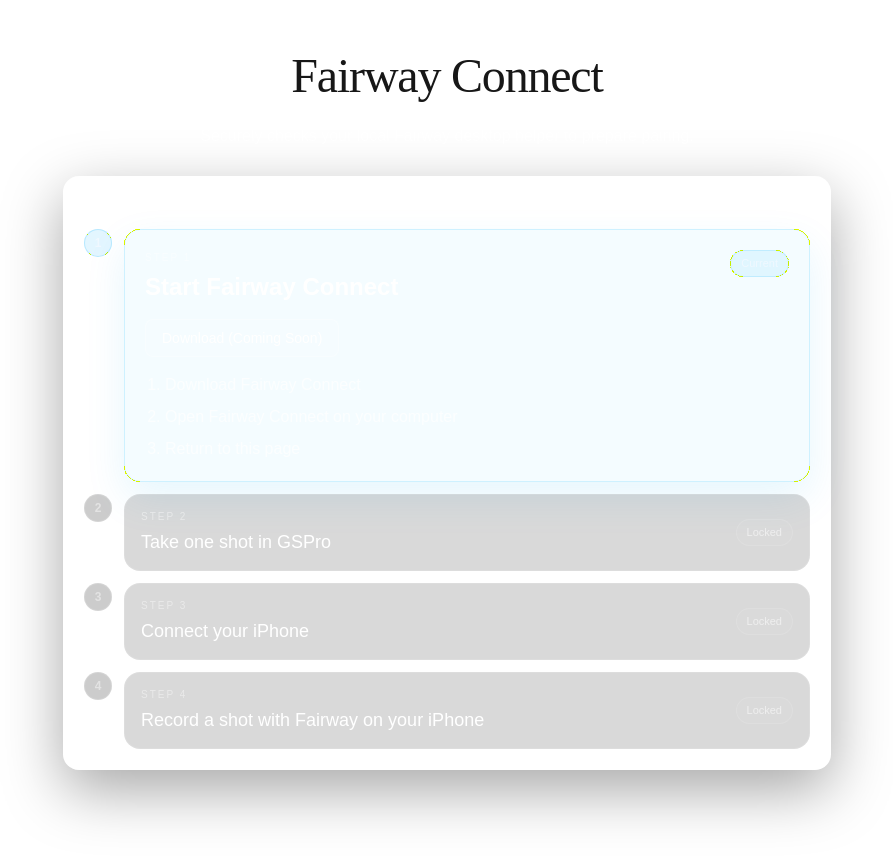
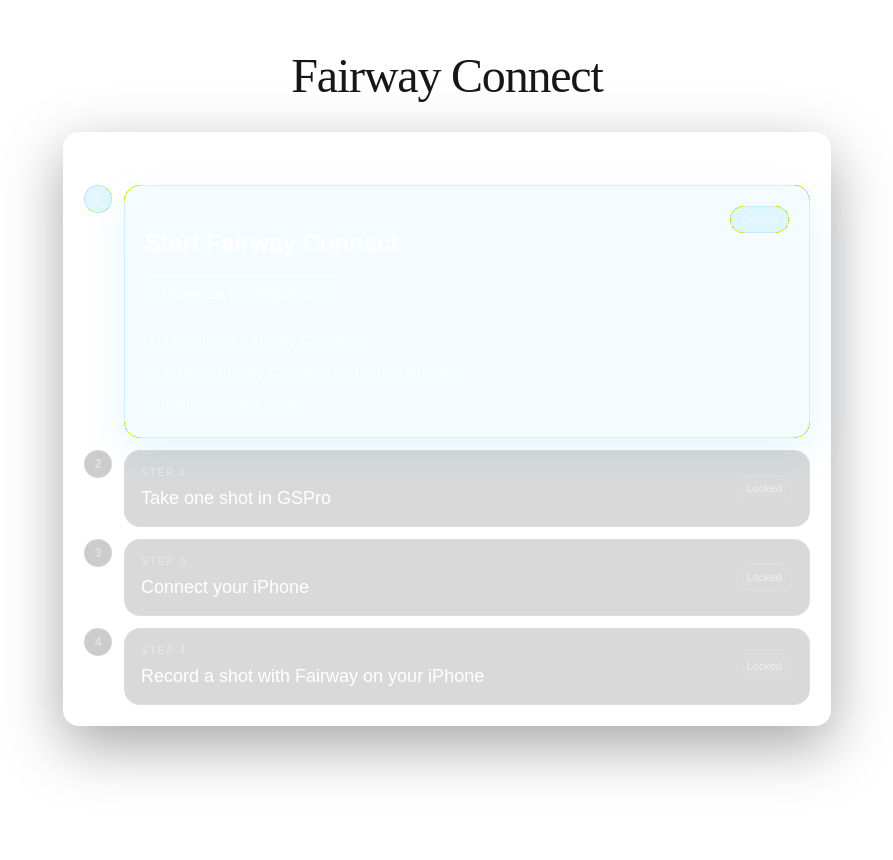
Before and after one commit to jamespoots/fairway-site, a Next.js app: page /connect in a window 1280 px wide. Shown: the top 860 px of the page, without its empty margins (193-1086 px from the left). Built offline with nearby package versions, Linux system fonts and the light colour scheme; no server answers.

Commit message:
copy: remove connect page subtitle

```diff
--- a/app/connect/page.tsx
+++ b/app/connect/page.tsx
@@ -676,16 +676,13 @@
   return (
     <main className="min-h-screen px-6 py-10">
       <div className="mx-auto w-full max-w-3xl">
-        <header className="mb-7 text-center">
+        <header className="mb-5 text-center">
           <h1
             className="text-[clamp(2rem,5vw,3rem)] tracking-tight"
             style={{ fontFamily: '"Times New Roman", Times, serif' }}
           >
             Fairway Connect
           </h1>
-          <p className="mt-3 text-white/70">
-            Securely checks your local Fairway desktop helper to prepare pairing.
-          </p>
         </header>
 
         <section className="rounded-2xl border border-white/15 bg-white/[0.03] p-5 shadow-[0_20px_60px_rgba(0,0,0,0.35)]">
```
